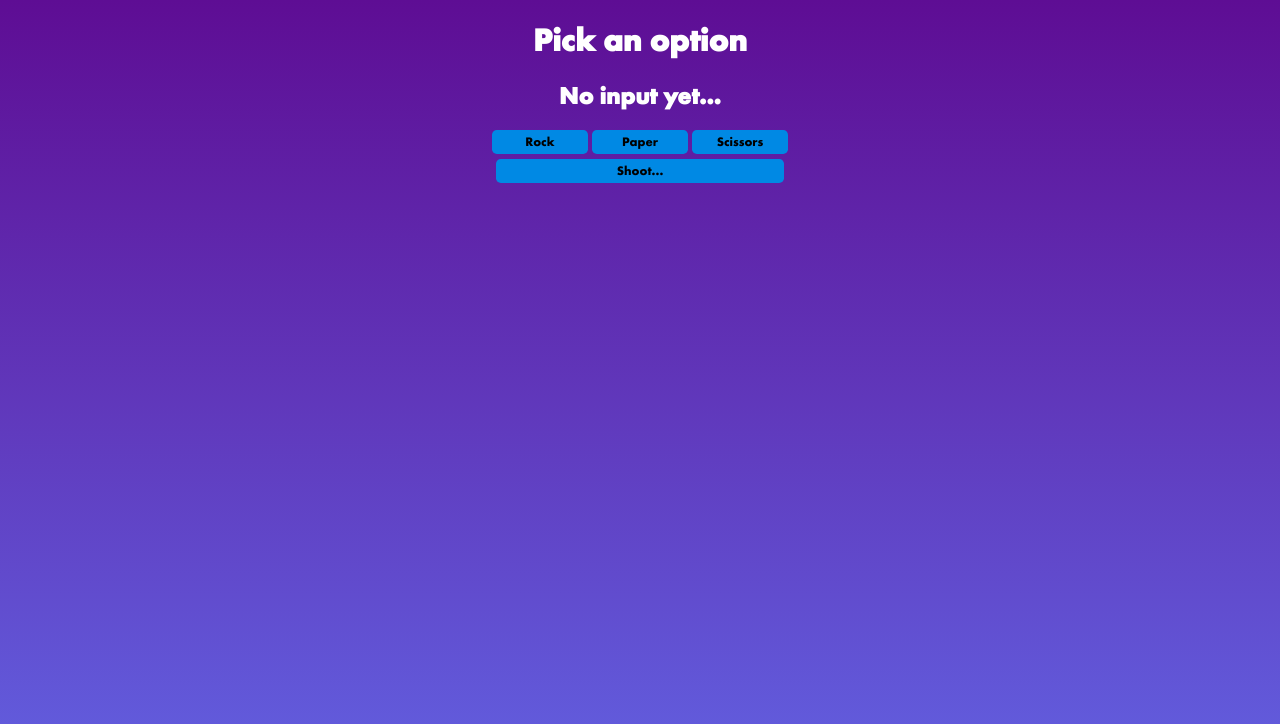
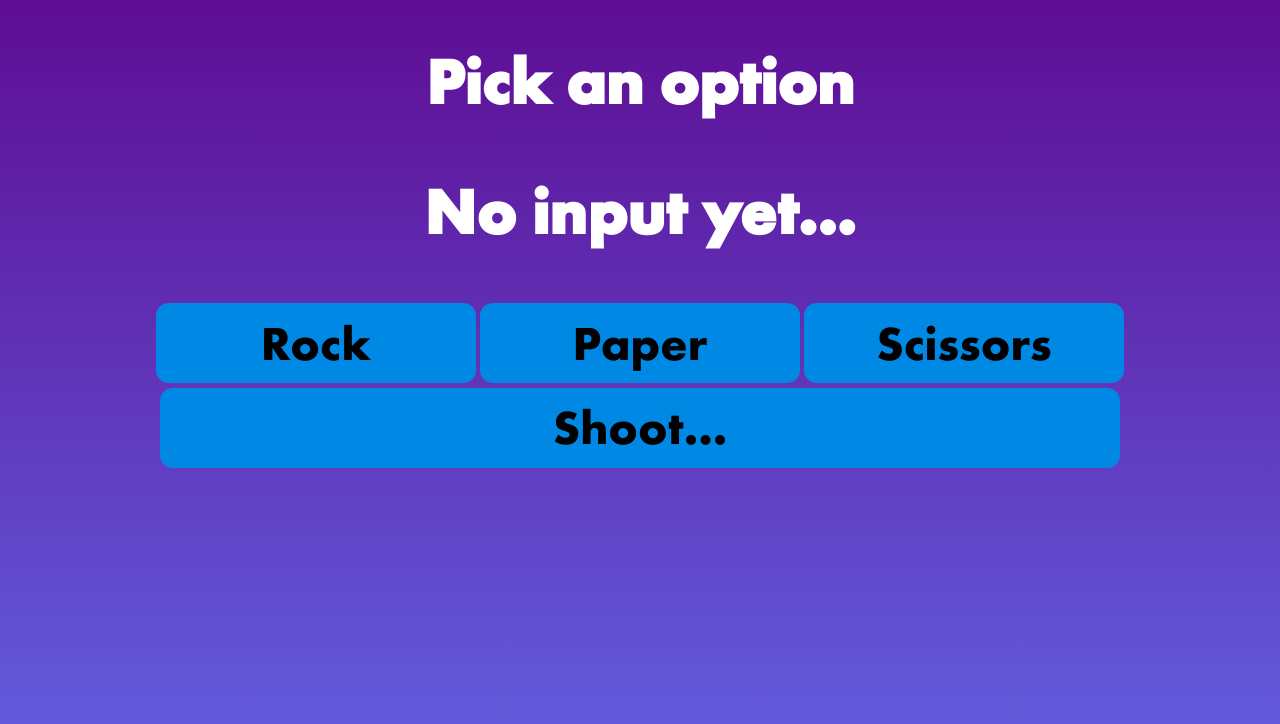
Before and after one commit to User9246/RockPaperScicsors2, a plain HTML site: page RockPaper2/Index.html in a window 1280 px wide. Drawn offline with Linux system fonts and the light colour scheme.

Commit message:
eee BETTER CSS

```diff
--- a/RockPaper2/Media/RockPaperScissors.js
+++ b/RockPaper2/Media/RockPaperScissors.js
@@ -2,9 +2,9 @@
 const CompOutputText = document.getElementById("ComputerOutput");
 let ComputerChoice;
 let ComputerChoiceString;
-let GameTies;
-let GameLose;
-let GameWin;
+let GameOps = {
+
+}
 
 function CreateMatch(PlayerInput){
     ComputerChoice = Math.floor(Math.random() * 3);
--- a/RockPaper2/Media/style.css
+++ b/RockPaper2/Media/style.css
@@ -12,15 +12,16 @@
 h1, h2 {
     font-family: FuturaT;
     color: white;
+    font-size: 4rem;
 }
 
 button {
     font-family: FuturaT;
-    font-size: 80%;
-    width: 6rem;
-    height: 1.5rem;
+    font-size: 3rem;
+    width: 20rem;
+    height: 5rem;
     border-style: none;
-    border-radius: 0.3rem;
+    border-radius: 0.8rem;
     background-color: #0089e4;
 }
 
@@ -35,9 +36,9 @@ button:active{
 
 #Shoot {
     margin-top: 0.3rem;
-    width: 18rem;
+    width: 60rem;
 }
 
 #WinStatus {
-    font-size: 1rem;
+    font-size: 2rem;
 }
```
